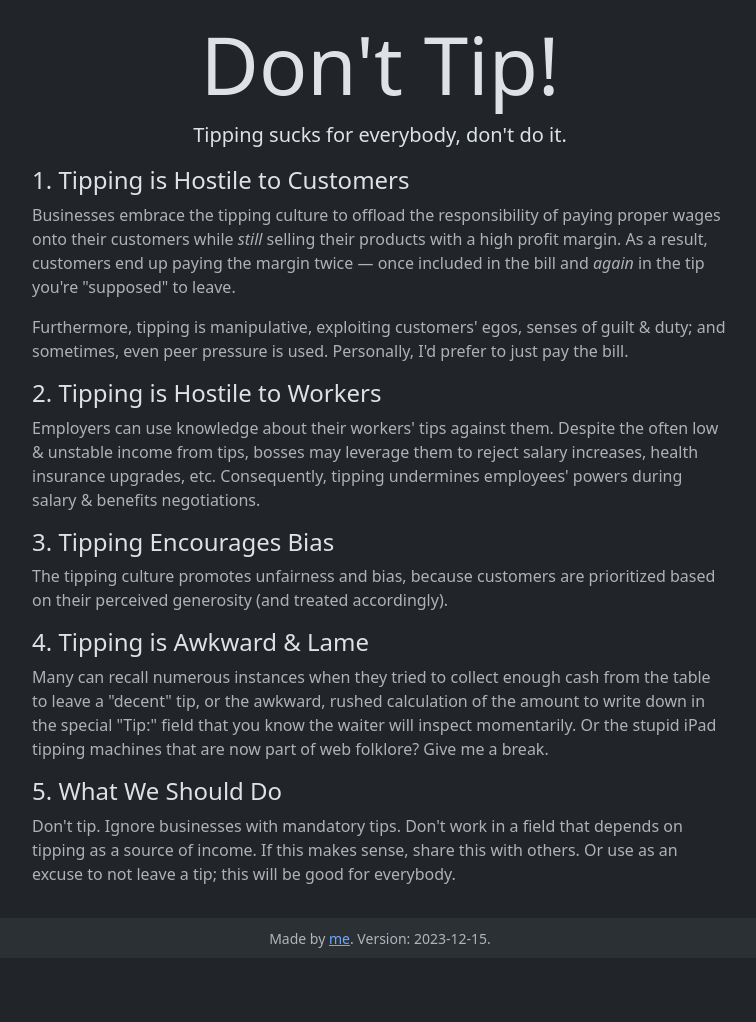
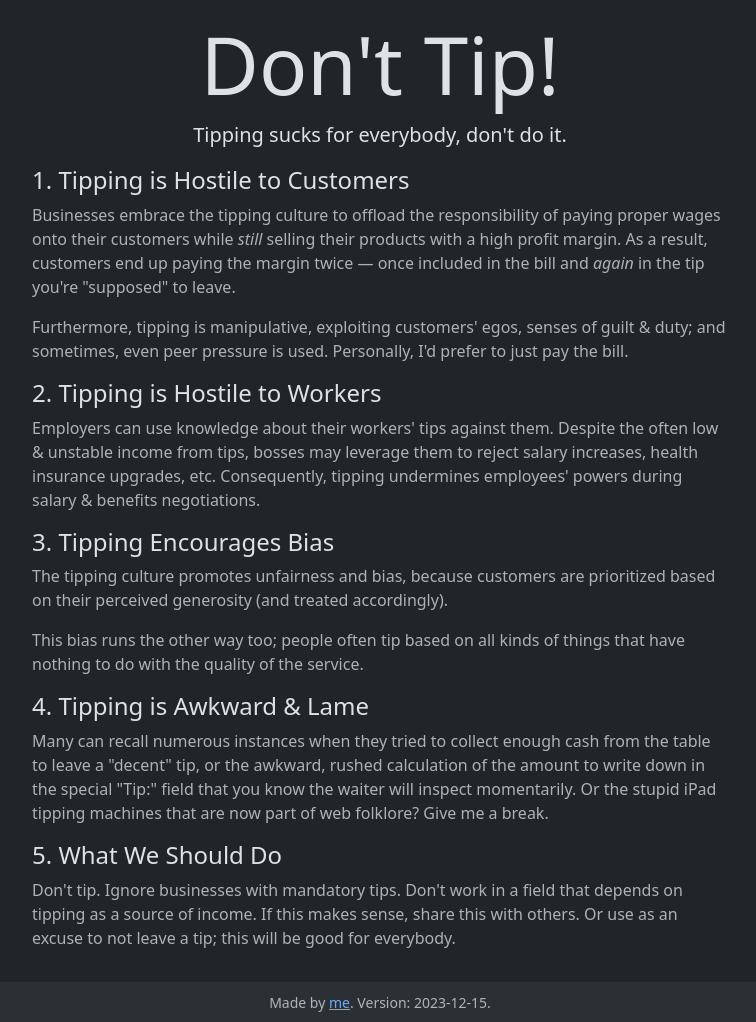
Before and after one commit to egor-tensin/fucktipp.ing, a Jekyll site: the page built from src/index.html, in a window 1280 px wide. Shown: the whole page, without its empty margins (260-1016 px from the left). Built offline with Jekyll 4.4.1, drawn with Linux system fonts in a browser that asks for light colours; before the commit the page ends 958 px from its top, so only the background shows below that.

Commit message:
expand on the bias a bit

```diff
--- a/src/index.html
+++ b/src/index.html
@@ -30,6 +30,9 @@ points:
         The tipping culture promotes unfairness and bias, because customers are
         prioritized based on their perceived generosity (and treated
         accordingly).
+      - |
+        This bias runs the other way too; people often tip based on all kinds
+        of things that have nothing to do with the quality of the service.
   - title: Tipping is Awkward &amp; Lame
     description:
       - |
```
